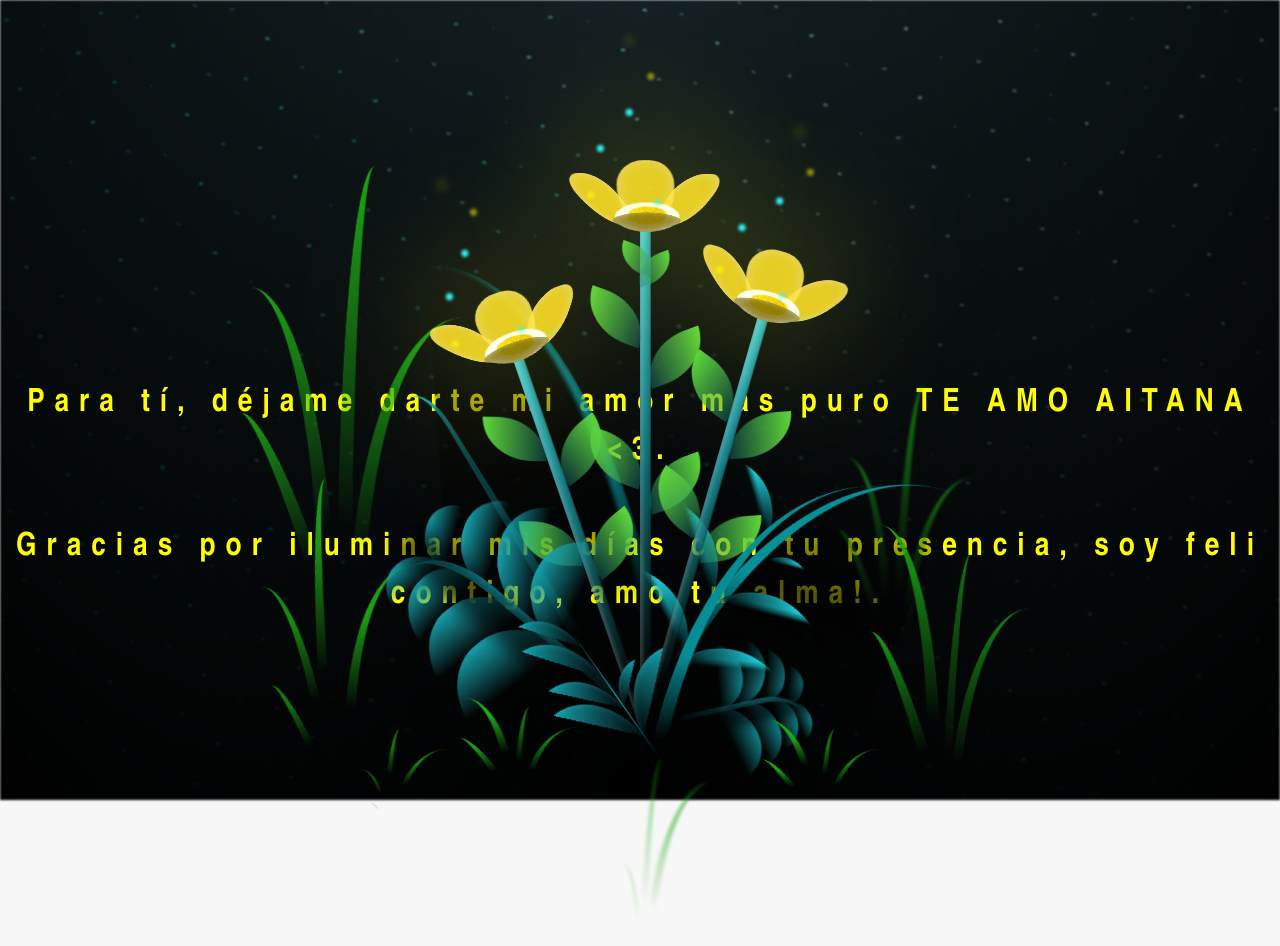
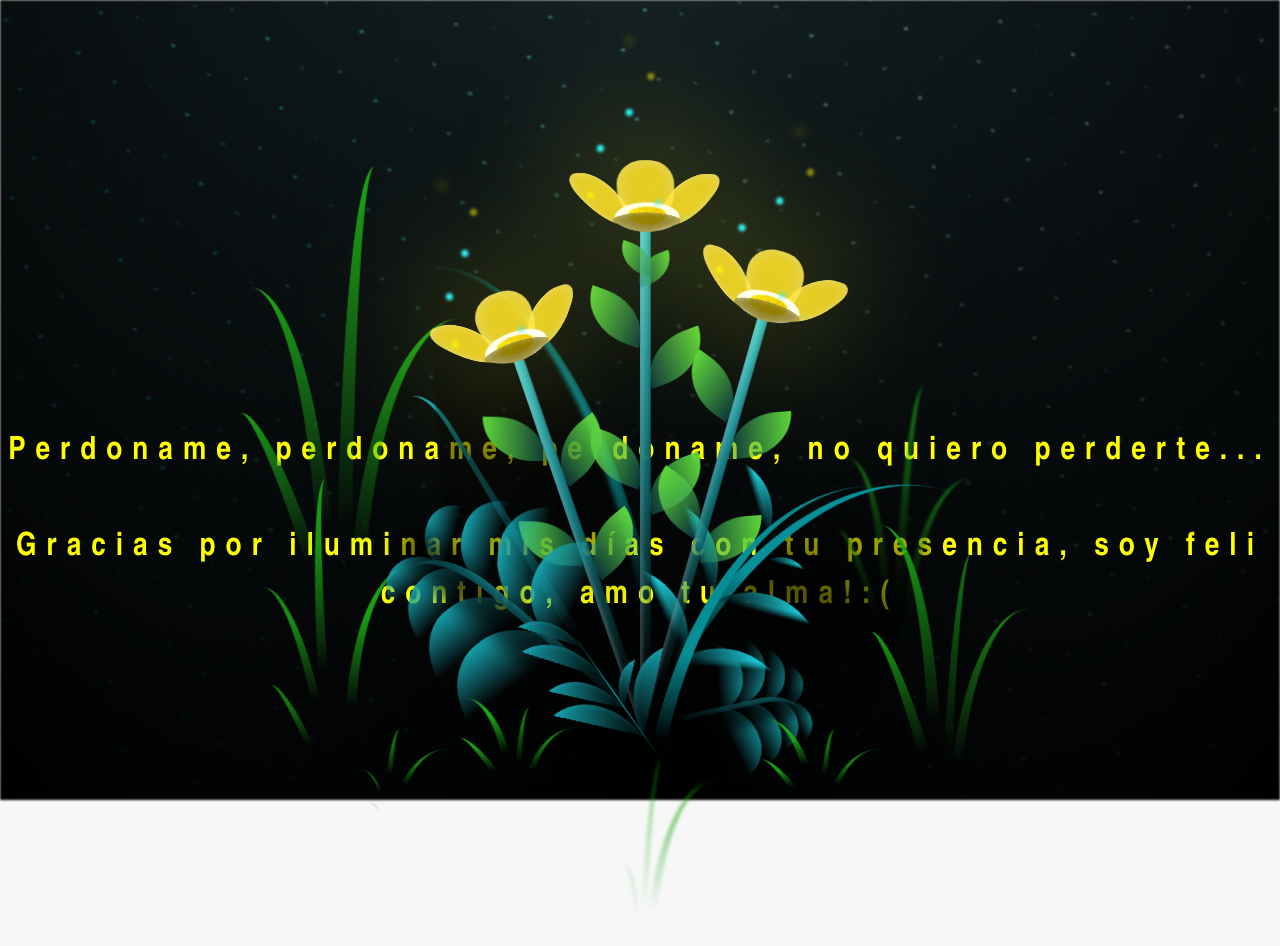
Before and after one commit to davidmoran2024/GITHUB2, a plain HTML site: page flower.html in a window 1280 px wide. Drawn offline with Linux system fonts and the light colour scheme.

Commit message:
Update flower.html

```diff
--- a/flower.html
+++ b/flower.html
@@ -14,8 +14,8 @@
 
     </div>
 
-    <h1 class="titulo">Para tí, déjame darte mi amor más puro TE AMO AITANA <3. <br> <br>
-      Gracias por iluminar mis días con tu presencia, soy feli contigo, amo tu alma!.</h1>
+    <h1 class="titulo">Perdoname, perdoname, perdoname, no quiero perderte... <br> <br>
+      Gracias por iluminar mis días con tu presencia, soy feli contigo, amo tu alma!:( </h1>
     <div class="night"></div>
     <div class="flowers">
       <div class="flower flower--1">
```
